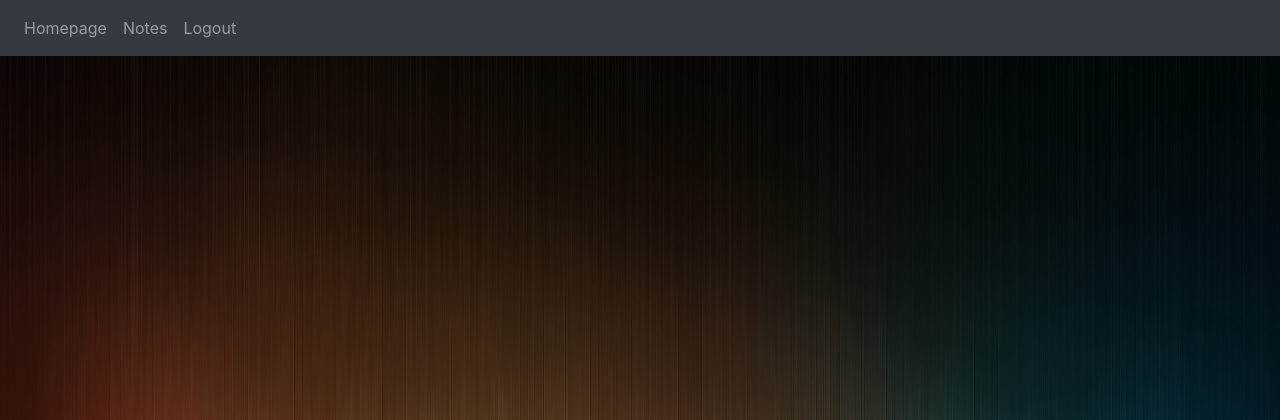
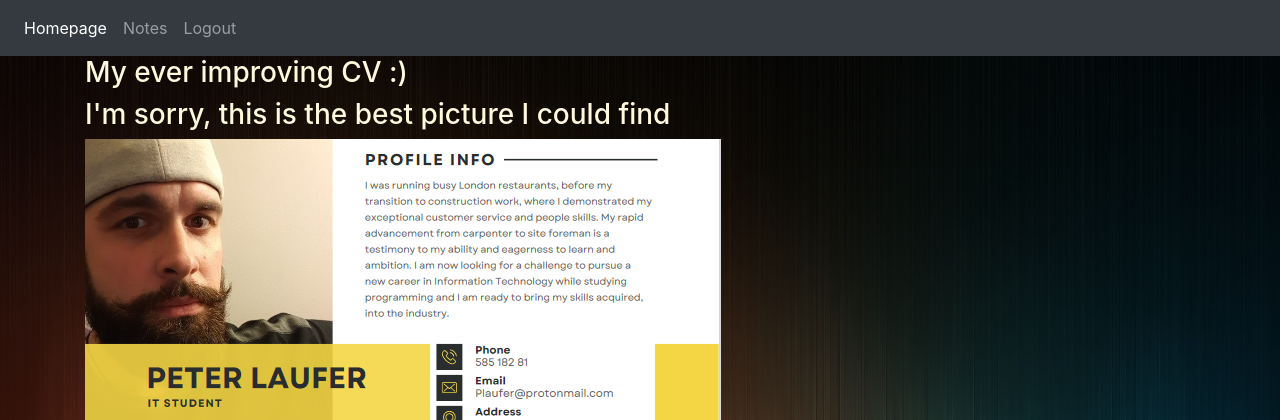
Before and after one commit to Peter-Lauf/webapp_project1, a Flask app: page / in a window 1280 px wide. Shown: the top 420 px of the page. Run offline with Flask 2, Linux system fonts and the light colour scheme; a user stored in the database is signed in; some libraries are stand-ins or nearby versions.

Commit message:
expansion and styles added

```diff
--- a/website/templates/base.html
+++ b/website/templates/base.html
@@ -26,21 +26,26 @@
             <button class="navbar-toggler"
                     type="button"
                     data-toggle="collapse"
-                    data-target="#navbar">
+                    data-target="#navbarSupportedContent"
+                    aria-controls="navbarSupportedContent"
+                    aria-label="Toggle navigation"
+                    >
                 <span class="navbar-toggler-icon"></span>
             </button>
             <div class="collapse navbar-collapse"
-                 id="navbar">
+                 id="navbarSupportedContent">
                 <div class="navbar-nav">
+                    <li class="nav-item active">
+                        <a class="nav-item nav-link" href="/">Homepage<span class="sr-only">(current)</span></a>
+                    </li>
                     {% if user.is_authenticated %}
-                    <a class="nav-item nav-link" id="homepage" href="/homepage">Homepage</a>
-                    <a class="nav-item nav-link" id="notespage" href="/notespage">Notes</a>
+                    <a class="nav-item nav-link" id="notes" href="/notespage">Notes</a>
                     <a class="nav-item nav-link" id="logout" href="/logout">Logout</a>
                     {% else %}
-                    <a class="nav-item nav-link" id="homepage" href="/homepage">Homepage</a>
                     <a class="nav-item nav-link" id="login" href="/login">Login</a>
                     <a class="nav-item nav-link" id="register" href="/register">Register</a>
                     {% endif %}
+
                 </div>
             </div>
         </nav>
--- a/website/templates/homepage.html
+++ b/website/templates/homepage.html
@@ -1,2 +1,15 @@
 {% extends "base.html" %}
 {% block title %}Homepage{% endblock %}
+
+{% block content %}
+
+
+<h3 style="color: #fff8dc">My ever improving CV :)</h3>
+<h3 style="color: #fff8dc">I'm sorry, this is the best picture I could find</h3>
+<object data='/static/stylesheets/images/CV.png'
+        width=auto
+        height=auto>
+</object>
+
+
+{% endblock %}
--- a/website/views.py
+++ b/website/views.py
@@ -7,7 +7,11 @@ import json
 views = Blueprint('views', __name__)
 
 
-@views.route('/', methods=['GET', 'POST'])
+@views.route('/')
+def homepage():
+    return render_template("homepage.html", user=current_user)
+
+@views.route('/notespage', methods=['GET', 'POST'])
 @login_required
 def notes():
     if request.method == 'POST':
@@ -21,7 +25,7 @@ def notes():
             db.session.commit()
             flash('Note created!', category='success')
 
-    return render_template('homepage.html', user=current_user)
+    return render_template('notespage.html', user=current_user)
 
 
 @views.route('/delete-note', methods=['POST'])
```
